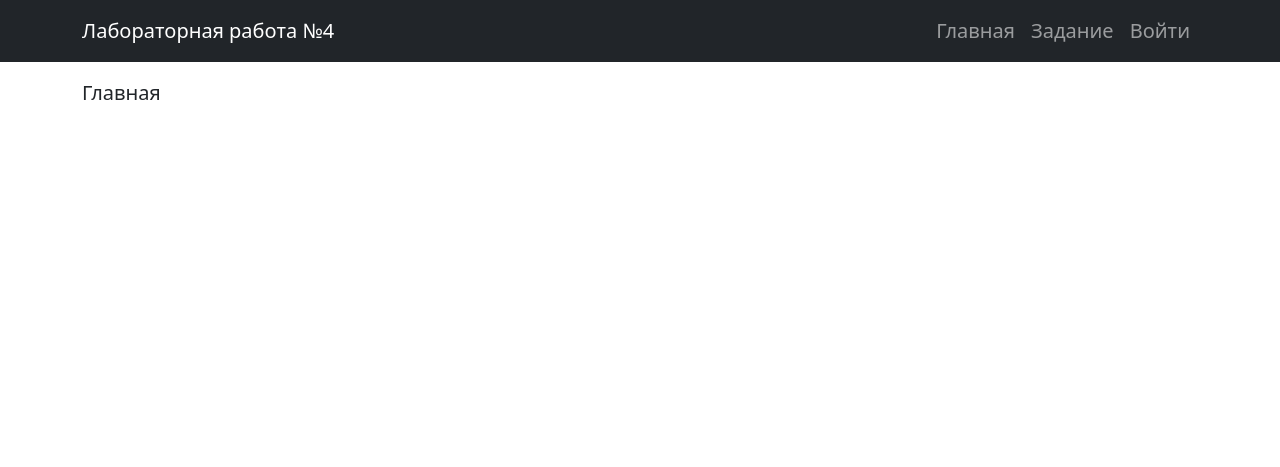
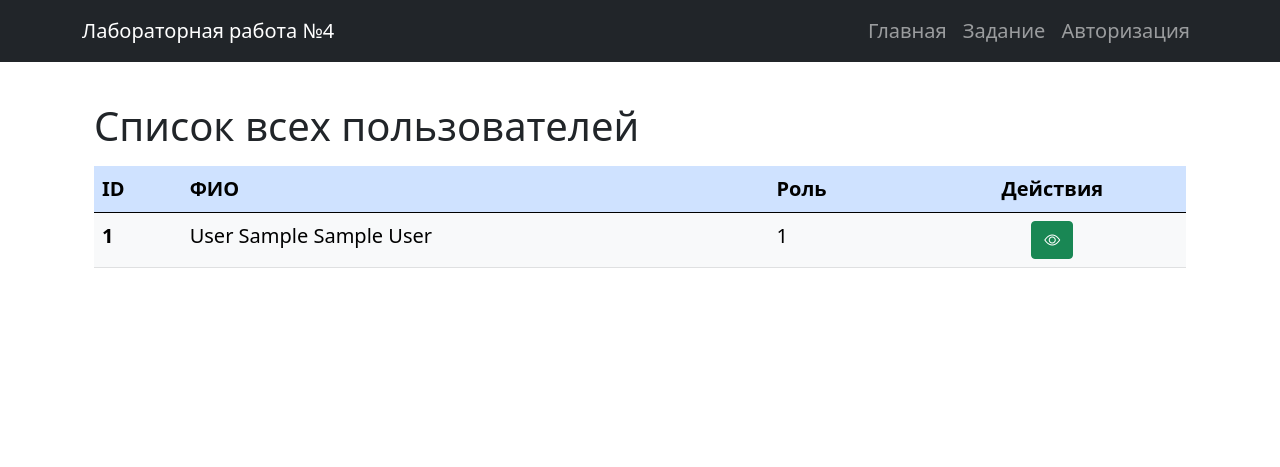
Before and after one commit to tpAnswer4yourself/web-tech-python-works, a Flask app: page / in a window 1280 px wide. Shown: the top 467 px of the page. Run offline with Flask 3, Linux system fonts and the light colour scheme; tables that the repository leaves empty hold one stand-in row (values such as "Sample post").

Commit message:
all users + просмотр user_page

```diff
--- a/lr_four/app.py
+++ b/lr_four/app.py
@@ -5,6 +5,7 @@ from models import Role, User, db
 from database import init_db
 from werkzeug.security import check_password_hash, generate_password_hash
 import os
+from validate_reg_data import validate_reg_data
 
 app = Flask(__name__)
 app.config['SECRET_KEY'] = '123123123'
@@ -26,7 +27,8 @@ def load_user_from_bd(user_id):
 
 @app.route('/')
 def index():
-    return render_template('index.html')
+    users = User.query.all()
+    return render_template('index.html', users=users)
 
 @app.route('/task')
 def task():
@@ -53,34 +55,41 @@ def login_form():
 @app.route('/register', methods=['GET', 'POST'])
 def reg_form():
     if request.method == 'POST':
-        login = request.form.get('login')
-        first_name = request.form.get('first_name')
-        last_name = request.form.get('last_name')
-        middle_name = request.form.get('middle_name')
-        password = request.form.get('password')
+        login = request.form.get('login').strip()
+        first_name = request.form.get('first_name').strip()
+        last_name = request.form.get('last_name').strip()
+        middle_name = request.form.get('middle_name').strip() or None
+        password = request.form.get('password', '')
 
-        #ПРОВЕРКА НА СУЩЕСТВУЮЩЕГО ЮЗЕРА!
-        existing_user = User.query.filter_by(login=login).first()
-        if existing_user:
-            flash('Логин уже занят! Попробуйте ввести другой!', 'danger')
-            return render_template('register.html', method='GET')
+        errors = validate_reg_data(login, password, first_name, last_name, middle_name)
 
-        new_user = User(
-            login = login,
-            first_name = first_name,
-            last_name = last_name,
-            middle_name = middle_name
-        )
-        new_user.set_password(password)
-        try:
-            db.session.add(new_user)
-            db.session.commit()
-            flash('Вы зарегистрировались!', 'success')
-            return redirect(url_for('login_form'))
+        if not errors:
+            #ПРОВЕРКА НА СУЩЕСТВУЮЩЕГО ЮЗЕРА!
+            existing_user = User.query.filter_by(login=login).first()
+            if existing_user:
+                flash('Логин уже занят! Попробуйте ввести другой!', 'danger')
+                return render_template('register.html', method='GET')
 
-        except ValueError as e:
-            db.session.rollback()
-            flash(f'Ошибка при регистрации: {str(e)}', 'danger')
+            new_user = User(
+                login = login,
+                first_name = first_name,
+                last_name = last_name,
+                middle_name = middle_name
+                )
+
+            new_user.set_password(password)
+            try:
+                db.session.add(new_user)
+                db.session.commit()
+                flash('Вы зарегистрировались!', 'success')
+                return redirect(url_for('login_form'))
+
+            except ValueError as e:
+                db.session.rollback()
+                flash(f'Ошибка при регистрации: {str(e)}', 'danger')
+
+        else:
+            return render_template('register.html', errors=errors)
 
     return render_template('register.html')
 
@@ -105,6 +114,12 @@ def my_profile():
 
     return (render_template('profile.html', user=user_info))
 
+@app.route('/user/<int:user_id>')
+def user_page(user_id):
+    user = User.query.filter_by(id=int(user_id)).first()
+    return (render_template('user.html', user=user))
+
+
 if __name__ == '__main__':
     try:
         init_db(app)
--- a/lr_four/static/styles.css
+++ b/lr_four/static/styles.css
@@ -7,3 +7,14 @@ body {
     -webkit-backdrop-filter: blur(2px);
     background-color: rgba(0, 0, 0, 0.002);
 }
+
+.return_back:hover {
+    color: #000000;
+    text-decoration: underline;
+}
+
+.return_back {
+    color: #212529;
+    text-decoration: none;
+    transition: 0.3s ease-in;
+}
--- a/lr_four/templates/base.html
+++ b/lr_four/templates/base.html
@@ -7,6 +7,7 @@
 
     <link href="https://cdn.jsdelivr.net/npm/bootstrap@5.0.2/dist/css/bootstrap.min.css" rel="stylesheet"
         integrity="sha384-EVSTQN3/azprG1Anm3QDgpJLIm9Nao0Yz1ztcQTwFspd3yD65VohhpuuCOmLASjC" crossorigin="anonymous">
+    <link rel="stylesheet" href="https://cdn.jsdelivr.net/npm/bootstrap-icons@1.11.3/font/bootstrap-icons.min.css">
     <link rel="stylesheet" href="{{ url_for('static', filename='styles.css') }}">
 
     <title>
@@ -42,7 +43,7 @@
                         </li>
                         {% else %}
                         <li class="nav-item">
-                            <a class="nav-link" aria-current="page" href="{{ url_for('login_form') }}">Войти</a>
+                            <a class="nav-link" aria-current="page" href="{{ url_for('login_form') }}">Авторизация</a>
                         </li>
                         {% endif %}
 
--- a/lr_four/templates/index.html
+++ b/lr_four/templates/index.html
@@ -1,5 +1,53 @@
 {% extends 'base.html' %}
 
 {% block content %}
-Главная
+<div class="container mt-4">
+    <h1>Список всех пользователей</h1>
+    {% if users %}
+    <div class="mt-3">
+        <table class="table table-light table-hover">
+            <thead class="table-primary">
+                <tr>
+                    <th scope="col">ID</th>
+                    <th scope="col">ФИО</th>
+                    <th scope="col">Роль</th>
+                    <th scope="col" class="text-center">Действия</th>
+                </tr>
+            </thead>
+            <tbody>
+                {% for user in users %}
+                <tr>
+                    <th scope="row">{{user.id}}</th>
+                    <td >{{user.last_name}} {{user.first_name}} {{user.middle_name or ''}}</td>
+                    <td>{{user.role_id or 'Отсутствует'}}</td>
+                    <td>
+                        <div class="d-flex justify-content-center gap-3">
+                            <a class="btn btn-success" title="Просмотр" href="{{ url_for('user_page', user_id=user.id) }}"><i class="bi bi-eye"></i></a>
+                            {% if current_user.is_authenticated %}
+                                <a class="btn btn-primary" title="Редактировать"><i class="bi bi-pencil"></i></a>
+                                <a class="btn btn-danger" title="Удалить"><i class="bi bi-trash3"></i></a>
+                            {% endif %}
+                        </div>
+                    </td>
+                </tr>
+
+                {% endfor %}
+            </tbody>
+        </table>
+        {% else %}
+        <div>
+            <h3 class="text-danger">Пользователей нет</h3>
+        </div>
+        {% endif %}
+        {% if current_user.is_authenticated %}
+        <div class="py-3">
+            <h3>Хотите создать нового пользователя?</h3>
+            <button class="mt-2 btn btn-primary">Создать</button>
+        </div>
+        {% endif %}
+    </div>
+
+
+</div>
+
 {% endblock %}
--- a/lr_four/templates/profile.html
+++ b/lr_four/templates/profile.html
@@ -8,12 +8,11 @@
             <div class="m-2">
                 <h3>Ваш ID: {{user.id}}</h3>
                 <h3>Логин: {{user.login}}</h3>
-                <h3>ФИО: {{user.last_name}} {{user.first_name}} {{user.middle_name}} </h3>
+                <h3>ФИО: {{user.last_name}} {{user.first_name}} {{user.middle_name or ''}} </h3>
                 <h3>Роль: {{user.role or 'Нету'}} </h3>
                 <h3>Дата создания аккаунта: {{user.created_at}}</h3>
             </div>
         </div>
-
     </div>
     <a href="{{ url_for('logout') }}" class="btn btn-danger">Выйти из аккаунта</a>
 </div>
```
Also changed, not shown: lr_four/templates/login.html (+7 -6 lines), lr_four/templates/register.html (+31 -13 lines), lr_four/templates/user.html (added, +42 -0 lines), lr_four/validate_reg_data.py (added, +42 -0 lines).
